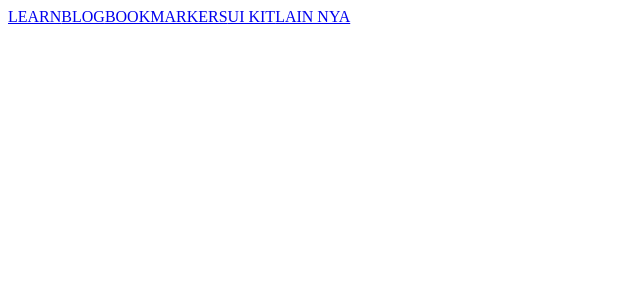
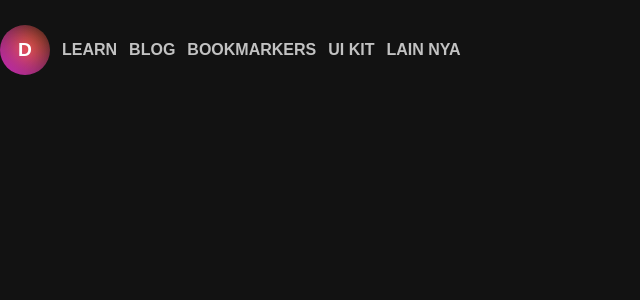
Before and after one commit to DaviSouzaS/Angular-Blog-DIO, an Angular app: page / in a window 1280 px wide. Shown: the top 300 px of the page, without its empty margins (0-640 px from the left). Built offline with nearby package versions, Linux system fonts and the light colour scheme.

Commit message:
feat: create header structure

```diff
--- a/src/app/components/header/header.component.css
+++ b/src/app/components/header/header.component.css
@@ -0,0 +1,50 @@
+header {
+    width: 100%;
+    margin: 0 auto;
+}
+
+.header-container {
+    height: 100px;
+    display: flex;
+    justify-content: space-between;
+    align-items: center;
+    max-width: 1200px;
+    width: 85%;
+}
+
+.user-icon > p {
+    background-color: transparent;
+    color: var(--white);
+    font-family: var(--principal-font);
+    font-weight: bolder;
+    font-size: larger;
+}
+
+.user-icon {
+    display: flex;
+    justify-content: center;
+    align-items: center;
+    width: 50px;
+    height: 50px;
+    background: linear-gradient(45deg, var(--purple), transparent), radial-gradient(var(--orange), transparent);
+    border-radius: 100%;
+}
+
+.header-nav {
+    display: flex;
+    gap: 12px;
+    align-items: center;
+}
+
+.header-nav > a {
+    text-decoration: none;
+    font-weight: 600;
+    font-family: var(--principal-font);
+    color: var(--gray);
+    font-size: medium;
+}
+
+.header-nav > a:hover {
+    color: var(--white);
+    transition-duration: 0.25s;
+}
--- a/src/app/components/header/header.component.html
+++ b/src/app/components/header/header.component.html
@@ -1,8 +1,10 @@
 <header>
-    <div>
+    <div class="header-container">
 
-        <div>
-            <img src="" alt="">
+        <div class="header-nav">
+            <span class="user-icon">
+                <p>D</p>
+            </span>
 
             <a href="#">LEARN</a>
             <a href="#">BLOG</a>
@@ -11,7 +13,7 @@
             <a href="#">LAIN NYA</a>
         </div>
 
-        <div>
+        <div class="header-links">
             <a href=""><img src="" alt=""></a>
             <a href=""><img src="" alt=""></a>
             <a href=""><img src="" alt=""></a>
--- a/src/styles.css
+++ b/src/styles.css
@@ -1 +1,16 @@
-/* You can add global styles to this file, and also import other style files */
+* {
+    margin: 0;
+    padding: 0;
+    box-sizing: border-box;
+    background-color: var(--black);
+}
+
+:root {
+    --black: #121212;
+    --white: #fff;
+    --gray: #c2c2c2;
+    --purple: #c92bb7;
+    --orange: #ff7300;
+
+    --principal-font: Arial, Helvetica, sans-serif
+}
```
Also changed, not shown: 1 other file (tests, documents, lock files or other folders).
